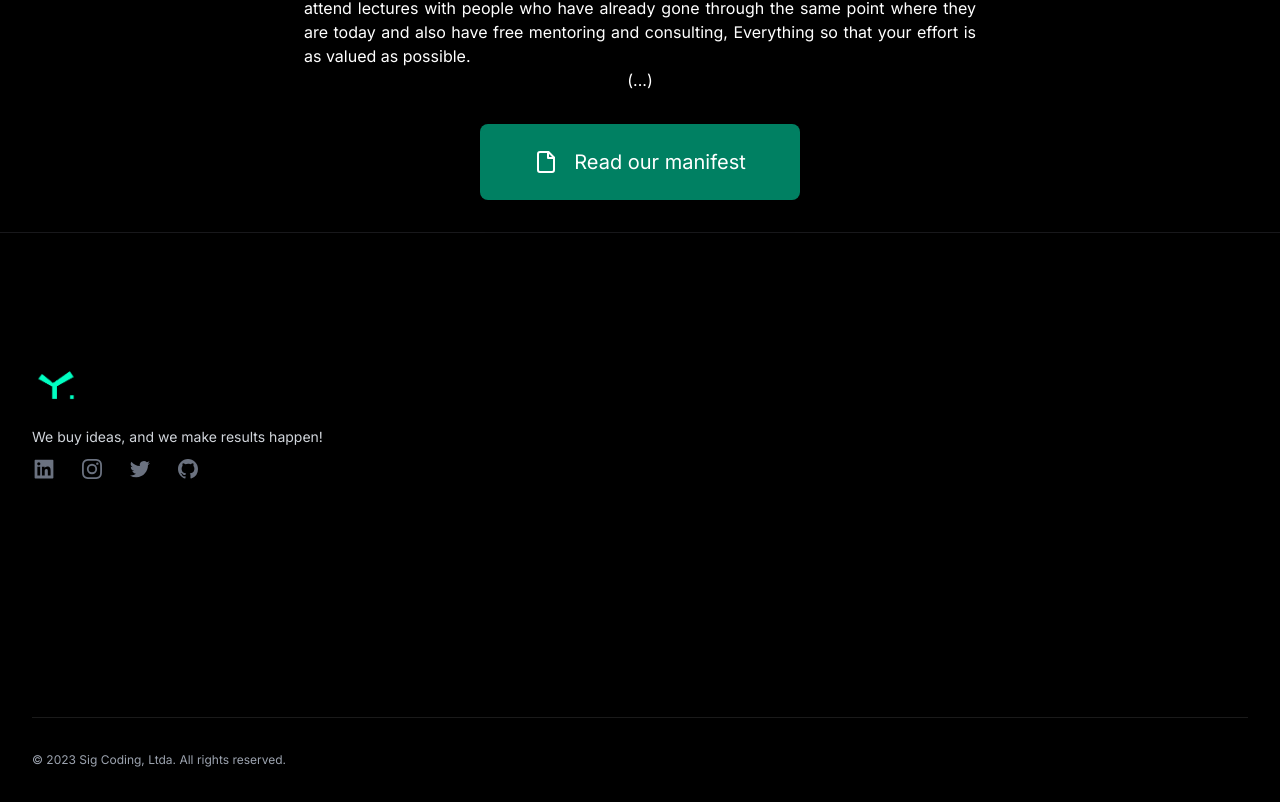
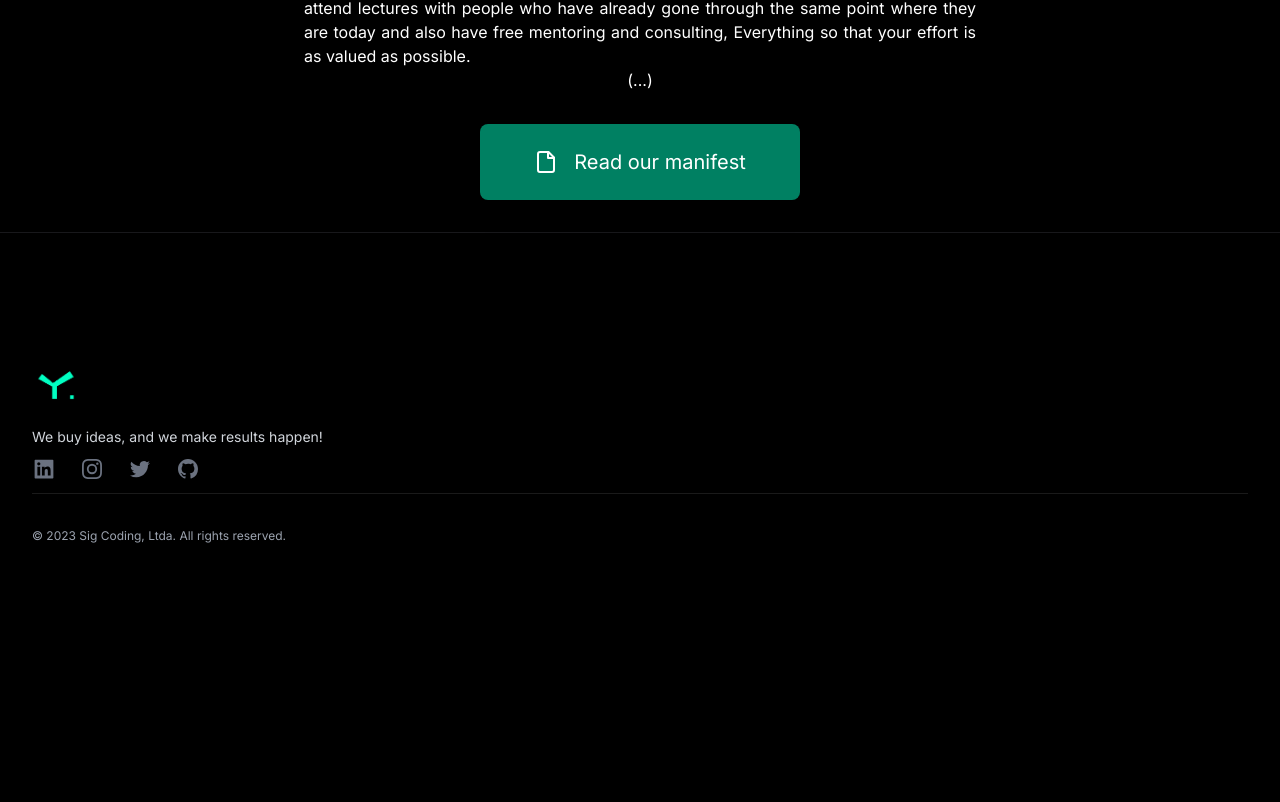
Before and after one commit to igorfelipeduca/sig-bounties, a Next.js app: page / in a window 1280 px wide. Shown: the part 2686-3488 px from the top of the page. After the commit the page ends 3264 px from the top, so only its background shows below. Built offline with nearby package versions, Linux system fonts and the light colour scheme.

Commit message:
feat(layout): footer

```diff
--- a/src/app/components/footer.tsx
+++ b/src/app/components/footer.tsx
@@ -77,13 +77,13 @@ const navigation = {
 export default function Footer() {
   return (
     <footer
-      className="bg-black border-t border-zinc-900 h-[20rem]"
+      className="bg-black border-t border-zinc-900 h-[16rem]"
       aria-labelledby="footer-heading"
     >
       <h2 id="footer-heading" className="sr-only"></h2>
       <div className="mx-auto max-w-7xl px-6 pb-8 pt-4 sm:pt-4 lg:px-8 lg:pt-32">
         <div className="xl:grid xl:grid-cols-1 xl:gap-1 h-full">
-          <div className="h-[16rem] pb-[4rem] space-y-2">
+          <div className="h-[2rem] pb-[2rem] space-y-2">
             <Image src={Sig} alt="Sig" className="h-12 w-12 mb-4" />
             <p className="text-sm leading-6 text-gray-300">
               We buy ideas, and we make results happen!
```
